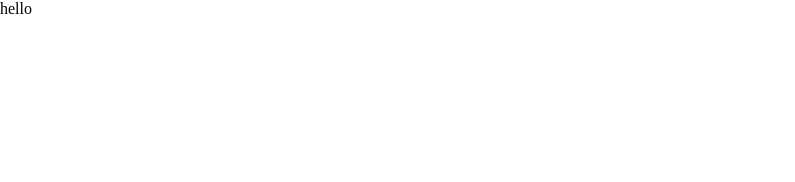
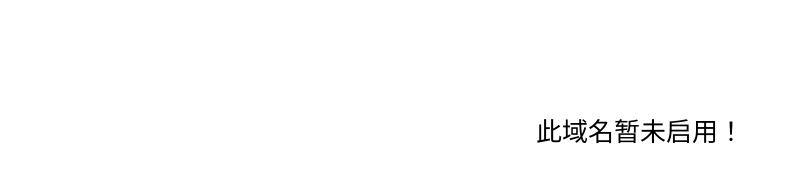
Before and after one commit to liuzhenni/liuzhenni.github.ioo, a plain HTML site: page index.html in a window 1280 px wide. Shown: the whole page, without its empty margins (0-795 px from the left). Drawn offline with Linux system fonts and the light colour scheme.

Commit message:
Update index.html

```diff
--- a/index.html
+++ b/index.html
@@ -1,17 +1,19 @@
 <!DOCTYPE html>
+
 <html>
-    <head>
-        <meta charset="utf-8">
-        <title></title>
-        <style media="screen">
-            * {
-                margin: 0;
-                padding: 0;
-            }
-        </style>
-    </head>
-    <body>
-      <head>hello</head>
-    </body>
+<head>
+    <meta name="viewport" content="width=device-width" />
+    <title> 未设置皮肤</title>
+</head>
+<body data-sid="">
+    <div style="text-align: center; font-size: 26px; display: inline-block; height: 49px; line-height: 50px; margin:auto; width:100%; padding-top:100px; ">
+        <span>此域名暂未启用！</span>
+        <!--域名没有设置皮肤的时候，就会显示这个页面-->
+    </div>
+    <script>
 
+
+        console.log('服务端获取到的url:http://********atss.wsx1240.com/');
+    </script>
+</body>
 </html>
```
